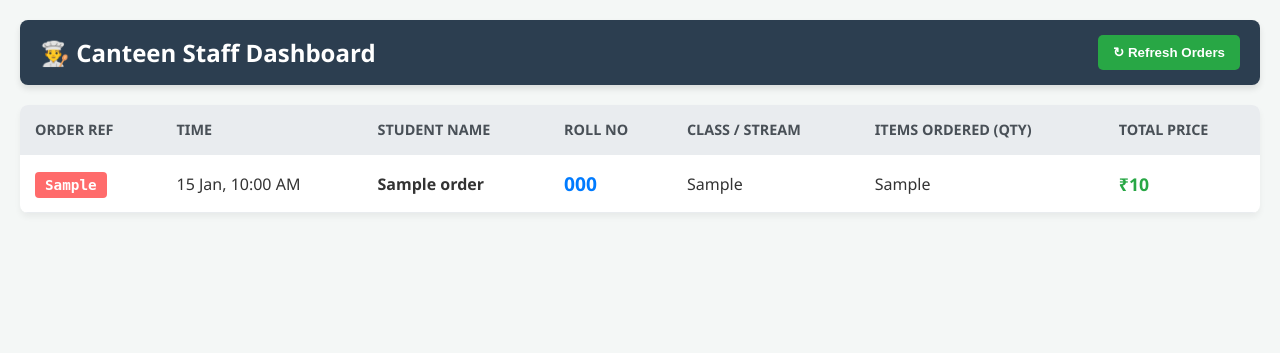
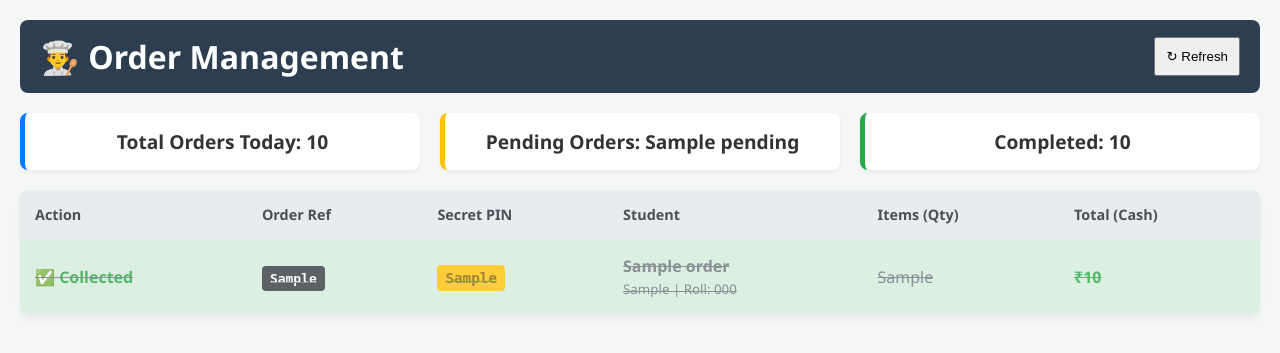
Before and after one commit to hansrajdummy66-wq/canteen-system, a Flask app: template templates/staff_dashboard.html in a window 1280 px wide. Shown: the top 353 px of the page. Run offline with Flask 3, Linux system fonts and the light colour scheme; tables that the repository leaves empty hold one stand-in row (values such as "Sample post"); the template is opened without the code that fills it: values that come from a table or form of the project are taken from there, most other values are stand-ins (such as "Sample title", 1, 10 or a date in 2020).

Commit message:
Update staff_dashboard.html

```diff
--- a/templates/staff_dashboard.html
+++ b/templates/staff_dashboard.html
@@ -3,139 +3,70 @@
 <head>
     <meta charset="UTF-8">
     <meta name="viewport" content="width=device-width, initial-scale=1.0">
-    <title>Staff Dashboard - Canteen Orders</title>
+    <title>Staff Dashboard - Canteen</title>
     <style>
-        body {
-            font-family: 'Segoe UI', Tahoma, Geneva, Verdana, sans-serif;
-            margin: 0;
-            padding: 20px;
-            background-color: #f4f7f6;
-            color: #333;
-        }
-        .header {
-            display: flex;
-            justify-content: space-between;
-            align-items: center;
-            margin-bottom: 20px;
-            background: #2c3e50;
-            color: white;
-            padding: 15px 20px;
-            border-radius: 8px;
-            box-shadow: 0 4px 6px rgba(0,0,0,0.1);
-        }
-        h1 {
-            margin: 0;
-            font-size: 1.5em;
-        }
-        .refresh-btn {
-            background-color: #28a745;
-            color: white;
-            text-decoration: none;
-            padding: 10px 15px;
-            border-radius: 5px;
-            font-weight: bold;
-            transition: background 0.3s;
-            border: none;
-            cursor: pointer;
-        }
-        .refresh-btn:hover {
-            background-color: #218838;
-        }
-        table {
-            width: 100%;
-            border-collapse: collapse;
-            background: white;
-            border-radius: 8px;
-            overflow: hidden;
-            box-shadow: 0 4px 6px rgba(0,0,0,0.05);
-        }
-        th, td {
-            padding: 15px;
-            text-align: left;
-            border-bottom: 1px solid #e9ecef;
-        }
-        th {
-            background-color: #e9ecef;
-            font-weight: bold;
-            color: #495057;
-            text-transform: uppercase;
-            font-size: 0.9em;
-        }
-        tr:hover {
-            background-color: #f8f9fa;
-        }
-        .ref-badge {
-            background: #ff6b6b;
-            color: white;
-            padding: 5px 10px;
-            border-radius: 4px;
-            font-family: monospace;
-            font-weight: bold;
-            font-size: 1.1em;
-        }
-        .roll-no {
-            font-size: 1.2em;
-            font-weight: 900;
-            color: #007bff;
-        }
-        .price {
-            font-weight: bold;
-            color: #28a745;
-            font-size: 1.1em;
-        }
-        .items-list {
-            line-height: 1.5;
-        }
-        .no-orders {
-            text-align: center;
-            padding: 50px;
-            font-size: 1.2em;
-            color: #6c757d;
-            background: white;
-            border-radius: 8px;
-            box-shadow: 0 4px 6px rgba(0,0,0,0.05);
-        }
+        body { font-family: 'Segoe UI', Tahoma, Geneva, Verdana, sans-serif; margin: 0; padding: 20px; background-color: #f4f7f6; color: #333; }
+        .header { display: flex; justify-content: space-between; align-items: center; background: #2c3e50; color: white; padding: 15px 20px; border-radius: 8px; margin-bottom: 20px; }
+        .stats-bar { display: flex; gap: 20px; margin-bottom: 20px; }
+        .stat-box { background: white; padding: 15px 25px; border-radius: 8px; box-shadow: 0 2px 4px rgba(0,0,0,0.05); flex: 1; text-align: center; font-size: 1.2em; font-weight: bold; }
+        table { width: 100%; border-collapse: collapse; background: white; border-radius: 8px; overflow: hidden; box-shadow: 0 4px 6px rgba(0,0,0,0.05); }
+        th, td { padding: 15px; text-align: left; border-bottom: 1px solid #e9ecef; }
+        th { background-color: #e9ecef; font-weight: bold; color: #495057; font-size: 0.9em; }
+        .completed-row { background-color: #d4edda; opacity: 0.8; }
+        .completed-row td { text-decoration: line-through; color: #6c757d; }
+        .ref-badge { background: #343a40; color: white; padding: 5px 8px; border-radius: 4px; font-family: monospace; font-weight: bold; }
+        .pin-badge { background: #ffc107; color: #856404; padding: 5px 8px; border-radius: 4px; font-family: monospace; font-weight: 900; font-size: 1.1em; }
+        .tick-btn { background: #28a745; color: white; border: none; padding: 8px 12px; border-radius: 5px; cursor: pointer; font-weight: bold; transition: 0.2s; }
+        .tick-btn:hover { background: #218838; transform: scale(1.05); }
+        .done-label { color: #28a745; font-weight: bold; }
     </style>
 </head>
 <body>
 
     <div class="header">
-        <h1>👨‍🍳 Canteen Staff Dashboard</h1>
-        <button onclick="location.reload();" class="refresh-btn">↻ Refresh Orders</button>
+        <h1 style="margin:0;">👨‍🍳 Order Management</h1>
+        <button onclick="location.reload();" style="padding: 10px; cursor: pointer;">↻ Refresh</button>
     </div>
 
-    {% if orders %}
+    <!-- Live Statistics -->
+    <div class="stats-bar">
+        <div class="stat-box" style="border-left: 5px solid #007bff;">Total Orders Today: {{ total }}</div>
+        <div class="stat-box" style="border-left: 5px solid #ffc107;">Pending Orders: {{ pending }}</div>
+        <div class="stat-box" style="border-left: 5px solid #28a745;">Completed: {{ total - pending }}</div>
+    </div>
+
     <table>
         <thead>
             <tr>
+                <th>Action</th>
                 <th>Order Ref</th>
-                <th>Time</th>
-                <th>Student Name</th>
-                <th>Roll No</th>
-                <th>Class / Stream</th>
-                <th>Items Ordered (Qty)</th>
-                <th>Total Price</th>
+                <th>Secret PIN</th>
+                <th>Student</th>
+                <th>Items (Qty)</th>
+                <th>Total (Cash)</th>
             </tr>
         </thead>
         <tbody>
             {% for order in orders %}
-            <tr>
+            <tr class="{% if order.is_completed %}completed-row{% endif %}">
+                <td>
+                    {% if not order.is_completed %}
+                    <form action="{{ url_for('complete_order', order_id=order.id, key=request.args.get('key')) }}" method="POST" style="margin:0;">
+                        <button type="submit" class="tick-btn">✔️ Mark Ready</button>
+                    </form>
+                    {% else %}
+                    <span class="done-label">✅ Collected</span>
+                    {% endif %}
+                </td>
                 <td><span class="ref-badge">{{ order.order_ref }}</span></td>
-                <td>{{ order.created_at.strftime('%d %b, %I:%M %p') }}</td>
-                <td><strong>{{ order.student_name }}</strong></td>
-                <td class="roll-no">{{ order.roll_number }}</td>
-                <td>{{ order.student_class }}</td>
-                <td class="items-list">{{ order.items }}</td>
-                <td class="price">₹{{ order.total_price }}</td>
+                <td><span class="pin-badge">{{ order.collection_pin }}</span></td>
+                <td><strong>{{ order.student_name }}</strong><br><small>{{ order.student_class }} | Roll: {{ order.roll_number }}</small></td>
+                <td>{{ order.items }}</td>
+                <td style="font-weight:bold; color: #28a745;">₹{{ order.total_price }}</td>
             </tr>
             {% endfor %}
         </tbody>
     </table>
-    {% else %}
-    <div class="no-orders">
-        <p>🍽️ No orders have been placed yet today. Waiting for students to order...</p>
-    </div>
-    {% endif %}
 
 </body>
 </html>
```
